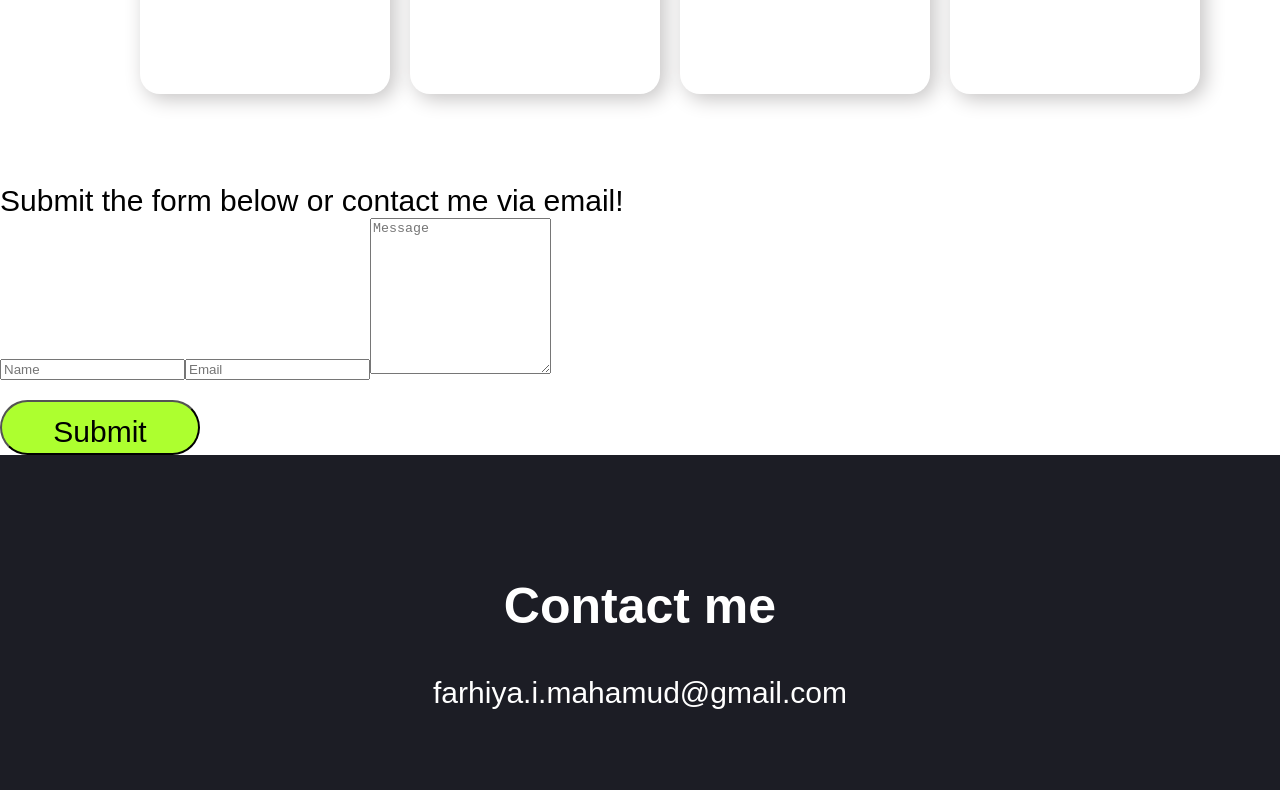
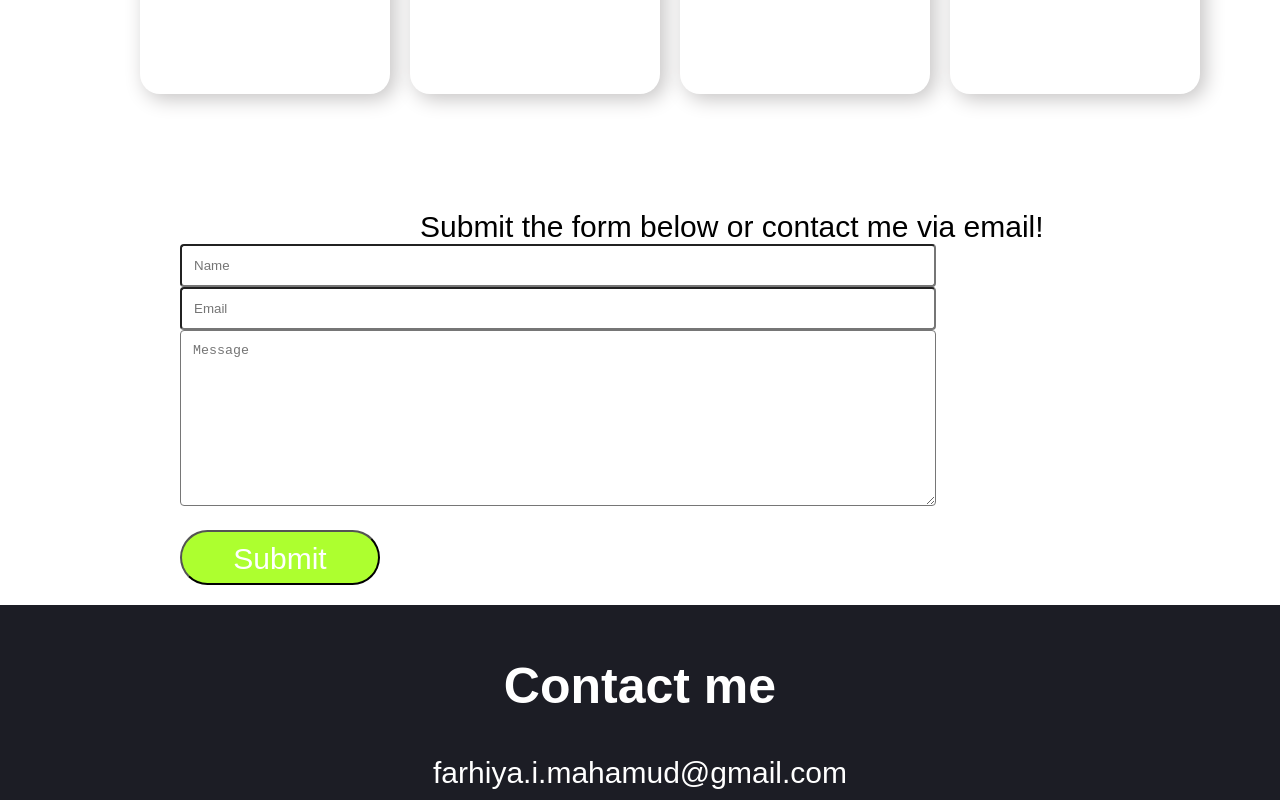
Before and after one commit to Farhiya1/React-Portfolio, a React (Create React App) app in the folder react-portfolio/: page / in a window 1280 px wide. Shown: the part 2012-2812 px from the top of the page. Built offline with nearby package versions, Linux system fonts and the light colour scheme.

Commit message:
changed styling in footer added padding

```diff
--- a/react-portfolio/src/App.css
+++ b/react-portfolio/src/App.css
@@ -59,7 +59,7 @@ section {
 }
 
 .nvblack {
-background-color: #1c1d25;
+  background-color: #1c1d25;
   color: white;
   font-size: 40px;
 }
@@ -68,7 +68,7 @@ footer {
   background-color: #1c1d25;
   color: white;
   text-align: center;
-  padding: 80px;
+  padding: 10px;
 }
 
 /* Nav  */
@@ -282,3 +282,74 @@ a {
     margin: 0ppx;
   }
 }
+
+.nodejs {
+  max-width: 80px;
+  margin-left: 200px;
+}
+
+.techskills {
+  display: flex;
+  justify-content: space-around;
+  padding: 80px;
+  margin-left: 20px;
+}
+
+button {
+  background-color: var(--clr-accent);
+  color: white;
+  padding: 12px 20px;
+  border: color black;
+  border-radius: 4px;
+  cursor: pointer;
+  float: center;
+}
+
+/* Style inputs, select elements and textareas */
+input,
+select,
+textarea {
+  width: 70%;
+  padding: 12px;
+  border: 1px solid (dodgerblue);
+  border-radius: 4px;
+  box-sizing: border-box;
+  resize: vertical;
+}
+
+/* Style the container */
+.container {
+  border-radius: 5px;
+  background-color: var(--clr-accent);
+  padding: 20px;
+  margin-left: 10em;
+}
+
+/* Responsive layout - when the screen is less than 600px wide, make the two columns stack on top of each other instead of next to each other */
+@media screen and (max-width: 600px) {
+  .col-25,
+  .col-75,
+  input[type="submit"] {
+    width: 100%;
+    margin-top: 0;
+  }
+}
+
+/* Floating column for inputs: 75% width */
+.col-75 {
+  float: center;
+  width: 75%;
+  margin-top: 6px;
+  margin-left: 15em;
+}
+
+/* Clear floats after the columns */
+.row:after {
+  content: "";
+  display: table;
+  clear: both;
+}
+
+.text {
+  color: black;
+}
```
